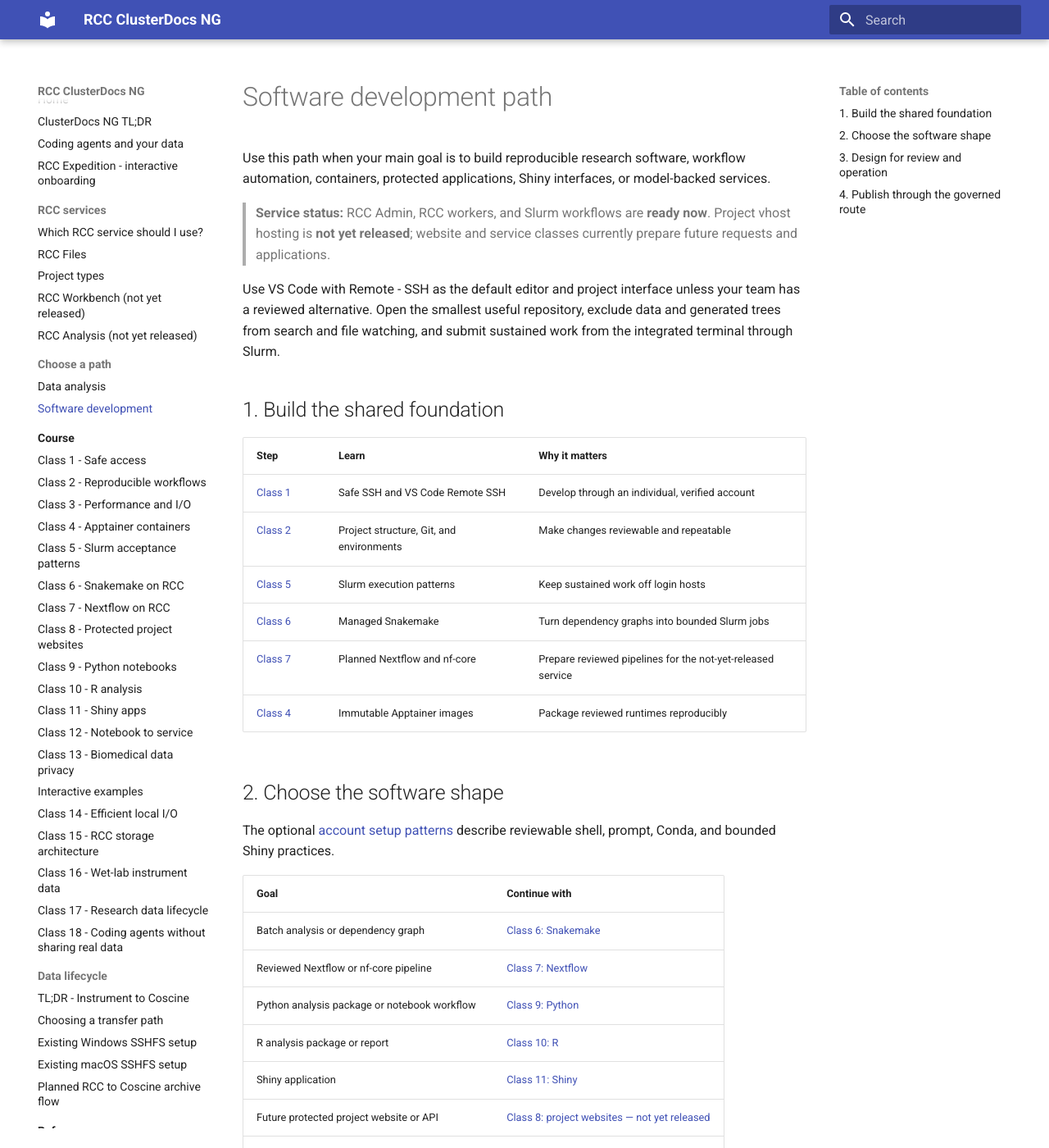
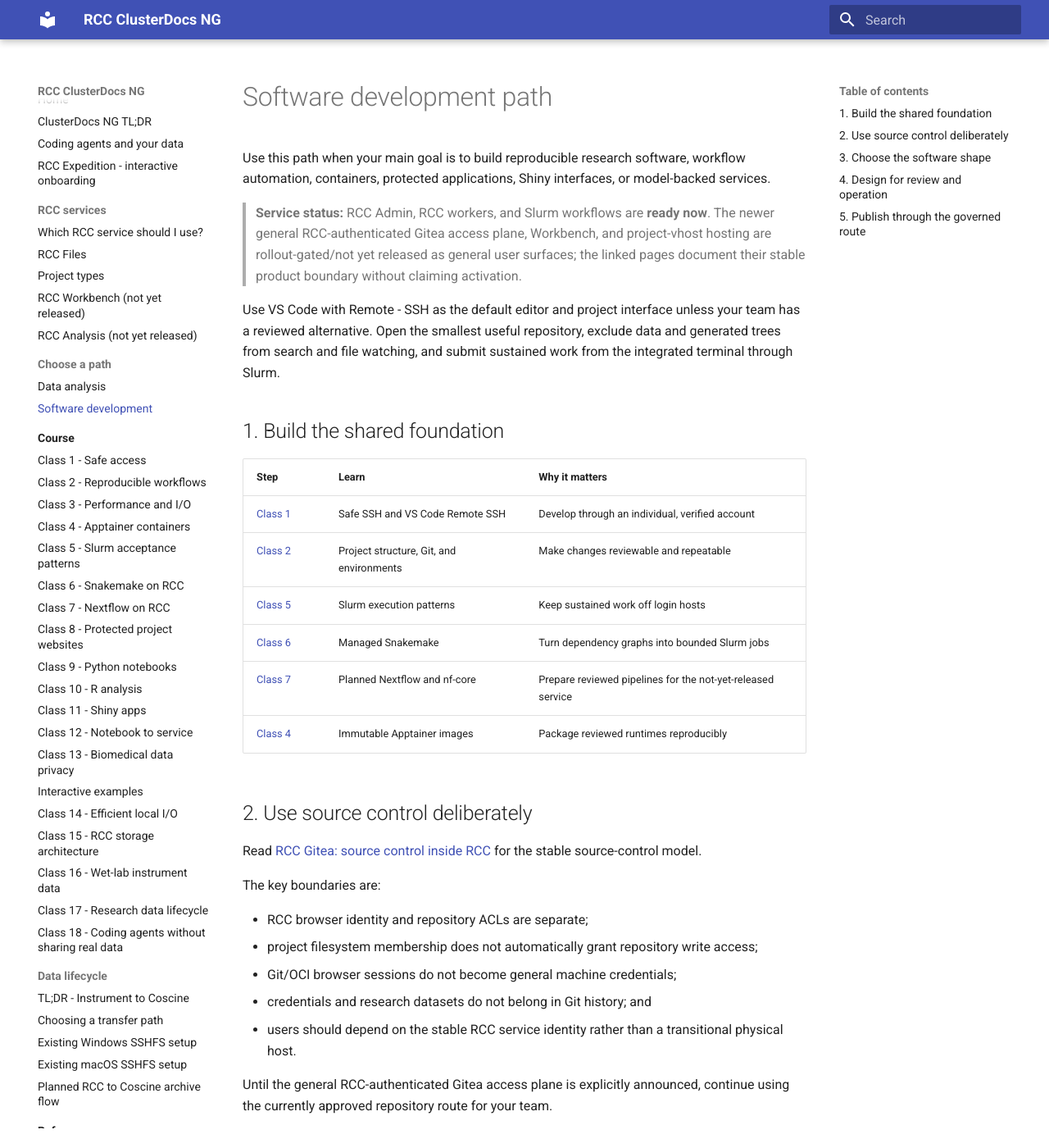
Before and after one commit to IKIM-Essen/ClusterDocs, an MkDocs documentation site: the page built from docs/paths/software-development.md, in a window 1280 px wide and 1400 px high. Shown: the whole window at 82% size. Built offline with MkDocs 1.6.1 and Material for MkDocs 9.7.7, drawn with Linux system fonts in a browser that asks for light colours; some of the changed text lies outside the part shown.

Commit message:
docs: connect software development to RCC Gitea

```diff
--- a/docs/paths/software-development.md
+++ b/docs/paths/software-development.md
@@ -5,8 +5,10 @@
 model-backed services.
 
 > **Service status:** RCC Admin, RCC workers, and Slurm workflows are **ready
-> now**. Project vhost hosting is **not yet released**; website and service
-> classes currently prepare future requests and applications.
+> now**. The newer general RCC-authenticated Gitea access plane, Workbench, and
+> project-vhost hosting are rollout-gated/not yet released as general user
+> surfaces; the linked pages document their stable product boundary without
+> claiming activation.
 
 Use VS Code with Remote - SSH as the default editor and project interface unless
 your team has a reviewed alternative. Open the smallest useful repository,
@@ -24,7 +26,25 @@
 | [Class 7](../course/class-07-nextflow.md) | Planned Nextflow and nf-core | Prepare reviewed pipelines for the not-yet-released service |
 | [Class 4](../course/class-04-containers.md) | Immutable Apptainer images | Package reviewed runtimes reproducibly |
 
-## 2. Choose the software shape
+## 2. Use source control deliberately
+
+Read [RCC Gitea: source control inside RCC](../concepts/rcc-gitea.md) for the
+stable source-control model.
+
+The key boundaries are:
+
+- RCC browser identity and repository ACLs are separate;
+- project filesystem membership does not automatically grant repository write
+  access;
+- Git/OCI browser sessions do not become general machine credentials;
+- credentials and research datasets do not belong in Git history; and
+- users should depend on the stable RCC service identity rather than a
+  transitional physical host.
+
+Until the general RCC-authenticated Gitea access plane is explicitly announced,
+continue using the currently approved repository route for your team.
+
+## 3. Choose the software shape
 
 The optional [account setup patterns](../reference/account-starter-setups.md)
 describe reviewable shell, prompt, Conda, and bounded Shiny practices.
@@ -40,8 +60,9 @@
 | Notebook or model prepared for a future service | [Class 12: notebook to service](../course/class-12-notebook-to-service.md) |
 | I/O-intensive workflow or temporary database | [Class 14: efficient local I/O](../course/class-14-efficient-io.md) |
 | Storage-path or cache diagnosis | [Class 15: storage architecture](../course/class-15-storage-architecture.md) |
+| Versioned large-dataset state | [Managed DataLad](../data/datalad-managed-service.md) when enabled for the project |
 
-## 3. Design for review and operation
+## 4. Design for review and operation
 
 Keep configuration separate from code. Validate inputs, bound CPU, memory,
 storage, request size, concurrency, and execution time. Run expensive work
@@ -52,7 +73,7 @@
 backup expectations, and an owner. Never embed credentials, patient identifiers,
 internal topology, or project data in Git or container images.
 
-## 4. Publish through the governed route
+## 5. Publish through the governed route
 
 A local demonstration is not a production deployment. Project vhosts are not
 yet released. Use Class 8 to prepare the application contract and future
```
